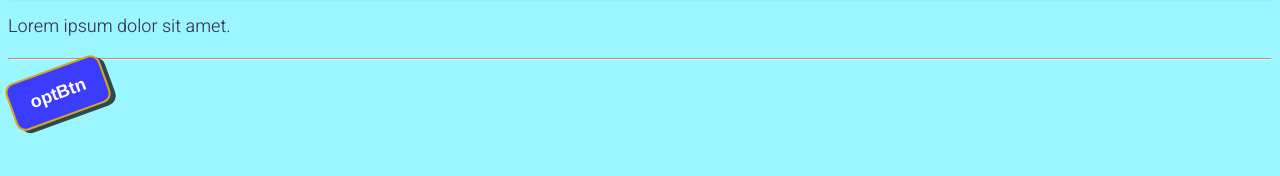
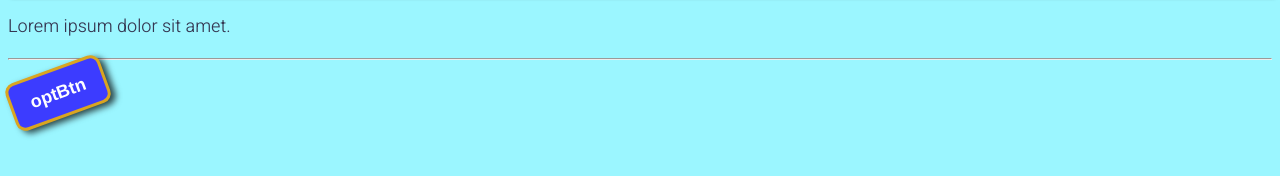
Before and after one commit to BNag87/cubog, a React (Create React App) app: page / in a window 1280 px wide. In both pictures the pointer is over the button "optBtn". Shown: the part 500-676 px from the top of the page. Built offline with nearby package versions, Linux system fonts and the light colour scheme.

Commit message:
Further Styling for button class

```diff
--- a/src/App.js
+++ b/src/App.js
@@ -25,6 +25,7 @@ function App() {
       <p className="card-body">Lorem, <a href="#">ipsum</a> dolor sit amet consectetur adipisicing elit. Voluptatem incidunt placeat animi aspernatur eum cum ullam, omnis veritatis quas necessitatibus.</p>
     </div>
 
+
     <p>Lorem ipsum dolor sit amet.</p>
 
     <hr/>
--- a/src/styles/scss/style.css
+++ b/src/styles/scss/style.css
@@ -85,9 +85,10 @@ button:hover {
   rotate: -20deg;
   color: white;
   font-weight: bolder;
-  border: goldenrod 2px solid;
-  box-shadow: rgba(0, 0, 0, 0.7) 4px 4px;
+  border: goldenrod 3px solid;
+  box-shadow: rgba(0, 0, 0, 0.7) 4px 4px 6px;
   font-size: 18px;
+  cursor: pointer;
 }
 
 @-webkit-keyframes AN_btnHover {
```
